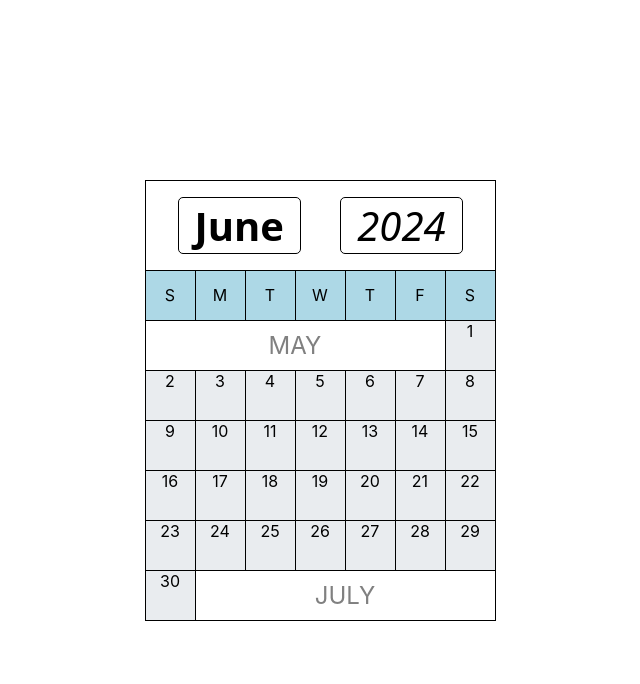
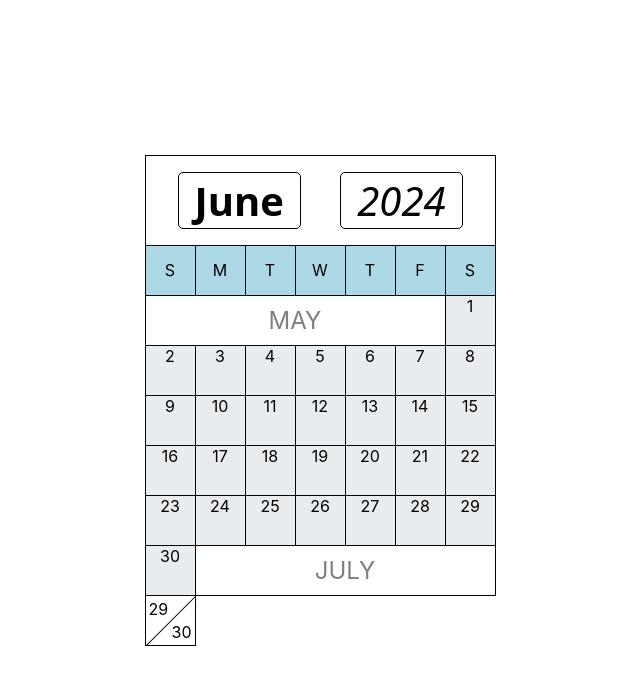
Before and after one commit to orion222/findatime, a React (Create React App) app: page / in a window 1280 px wide. Shown: the top 684 px of the page, without its empty margins (320-960 px from the left). Built offline with nearby package versions, Linux system fonts and the light colour scheme.

Commit message:
created a split date component

```diff
--- a/src/components/Calendar.js
+++ b/src/components/Calendar.js
@@ -1,4 +1,5 @@
 import "../styles/Calendar.css";
+import SplitDate from "./SplitDate"
 import { useMemo } from "react";
 /**
  * Returns a calendar.
@@ -108,7 +109,7 @@ export default function Calendar(props) {
         </div>
         <div className="calendar-year calendar-header-item">{props.year}</div>
       </div>
-      <div className="calendar-grid">{calendar}</div>
+      <div className="calendar-grid">{calendar} <SplitDate className = "calendar-cell" day1 = {29} day2={30}/></div>
     </div>
   );
 }
--- /dev/null
+++ b/src/components/SplitDate.js
@@ -0,0 +1,27 @@
+import "../styles/Calendar.css";
+import { useRef } from 'react'
+export default function SplitDate(props) {
+
+    const bottom = useRef(false);
+
+    function handleClick1(){
+        if (!bottom.current) console.log("clicked 1");
+        bottom.current = false;
+    }
+
+    // clicking the bottom date will also call the eventHandler
+    // for the first date since splitDate-lower is nested in
+    // splitDate-container, so we can use a state to prevent both
+    // from firing
+    function handleClick2(){
+        console.log("clicked 2");
+        bottom.current = true;
+    }
+  return (
+    <div className={"splitDate-container " + props.className} onClick = {() => handleClick1()}>
+      <div className="splitDate-day1"> {props.day1} </div>
+      <div className="splitDate-lower" onClick = {() => handleClick2()}></div>
+      <div className="splitDate-day2">{props.day2}</div>
+    </div>
+  );
+}
--- a/src/styles/Calendar.css
+++ b/src/styles/Calendar.css
@@ -70,3 +70,31 @@
 .calendar-year{
     font-style: italic;
 }
+
+.splitDate-container{
+    overflow: hidden;
+    position: relative;
+    cursor: pointer;
+}
+
+.splitDate-lower{
+    border: 1px solid black;
+    position: absolute;
+    transform: rotate(45deg);
+    width: 100%;
+    height: 150%;
+    top: 7%;
+    left: 39%;
+    background-color: transparent;
+    z-index: 1;
+}
+.splitDate-day1{
+    position: absolute;
+    padding: 3px;
+  }
+.splitDate-day2{
+    position: absolute;
+    right: 0;
+    bottom: 0;
+    padding: 3px;
+  }
```
